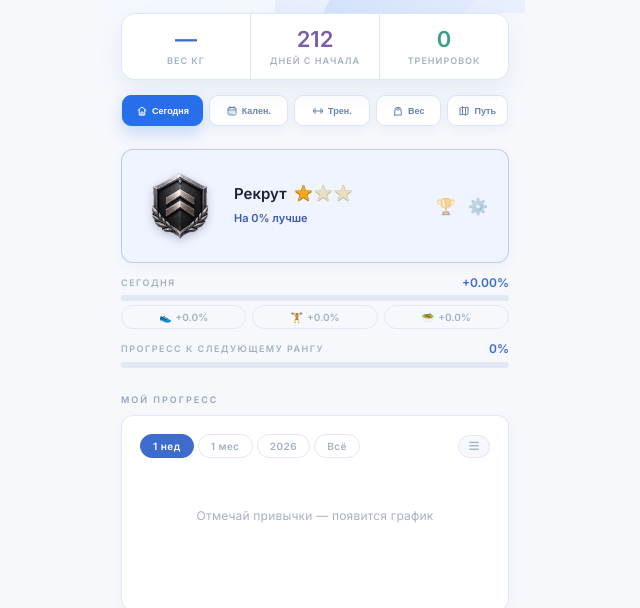
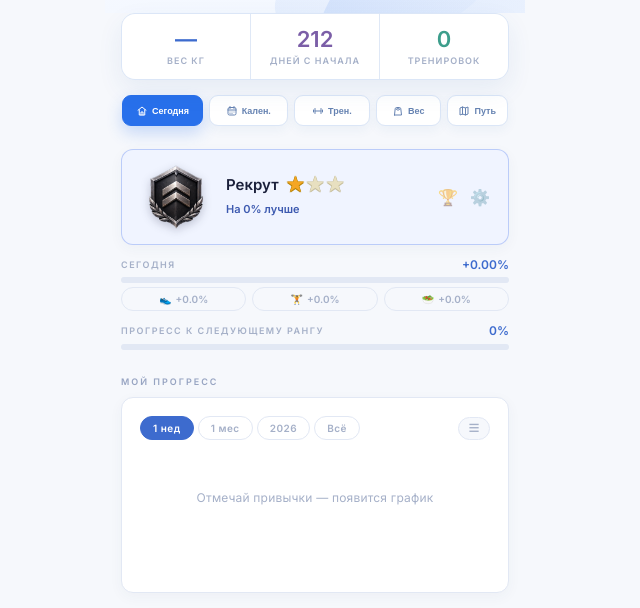
Before and after one commit to Nurzhan117/Body-Project, a plain HTML site: page index.html in a window 1280 px wide. Shown: the part 129-737 px from the top of the page, without its empty margins (325-965 px from the left). Drawn offline with nearby package versions, Linux system fonts and the light colour scheme.

Commit message:
Compact the home rank card

```diff
--- a/index.html
+++ b/index.html
@@ -85,11 +85,11 @@ body{font-family:'Inter',sans-serif;color:var(--text);background:var(--bg);max-w
 .mc-lbl{font-size:9px;font-weight:600;letter-spacing:1px;text-transform:uppercase;color:var(--text3);margin-top:5px}
 
 /* ── LEVEL ── */
-.lvl-card{display:flex;align-items:center;justify-content:space-between;background:var(--surface);border-radius:var(--radius);border:1px solid var(--border);padding:16px 18px;margin-bottom:10px;box-shadow:var(--shadow-soft)}
-.lvl-left{display:flex;align-items:center;gap:14px}
+.lvl-card{display:flex;align-items:center;justify-content:space-between;background:var(--surface);border-radius:var(--radius);border:1px solid var(--border);padding:9px 16px;box-shadow:var(--shadow-soft)}
+.lvl-left{display:flex;align-items:center;gap:12px}
 .rank-emblem{width:64px;height:64px;flex:none;display:grid;place-items:center;font-size:30px;line-height:1}
 .rank-emblem img{width:100%;height:100%;object-fit:contain}
-.lvl-badge{width:80px;height:80px;font-size:34px}
+.lvl-badge{width:76px;height:76px;font-size:34px}
 .lvl-badge img{filter:drop-shadow(0 3px 5px rgba(26,31,58,.24))}
 .lvl-badge-negative{width:44px;height:44px;border-radius:12px;background:#fff;box-shadow:0 2px 8px rgba(224,92,92,.18);font-size:22px}
 .rank-row{display:flex;align-items:center;gap:clamp(6px,3vw,12px);padding:8px 6px;border:1px solid transparent;border-bottom-color:var(--border)}
```
